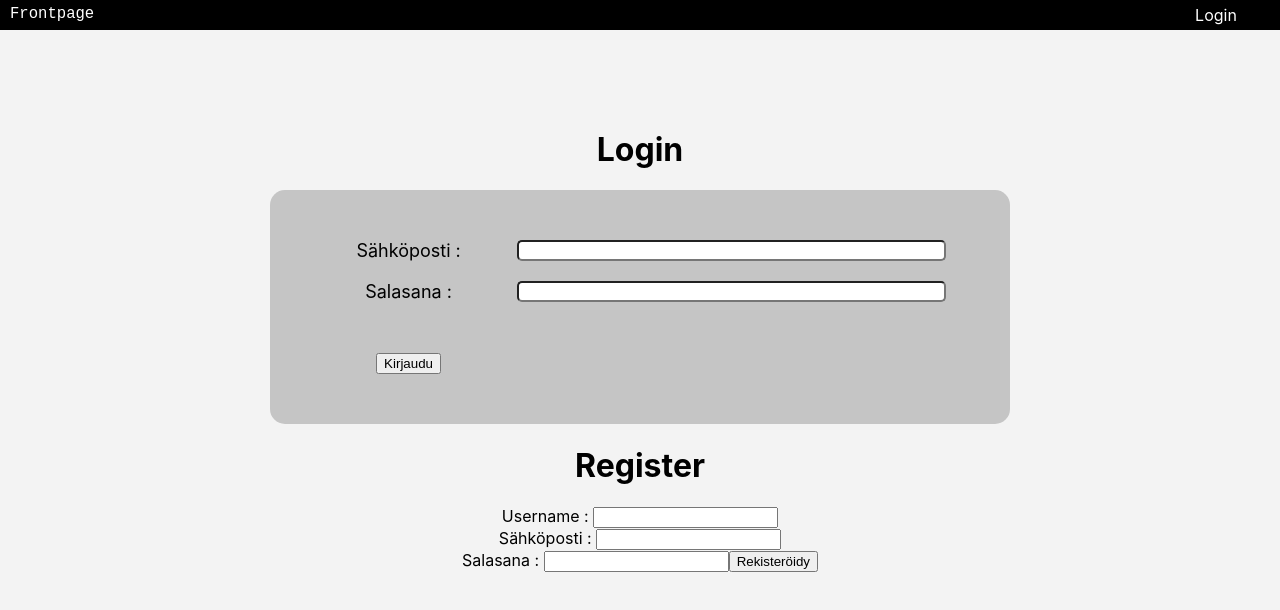
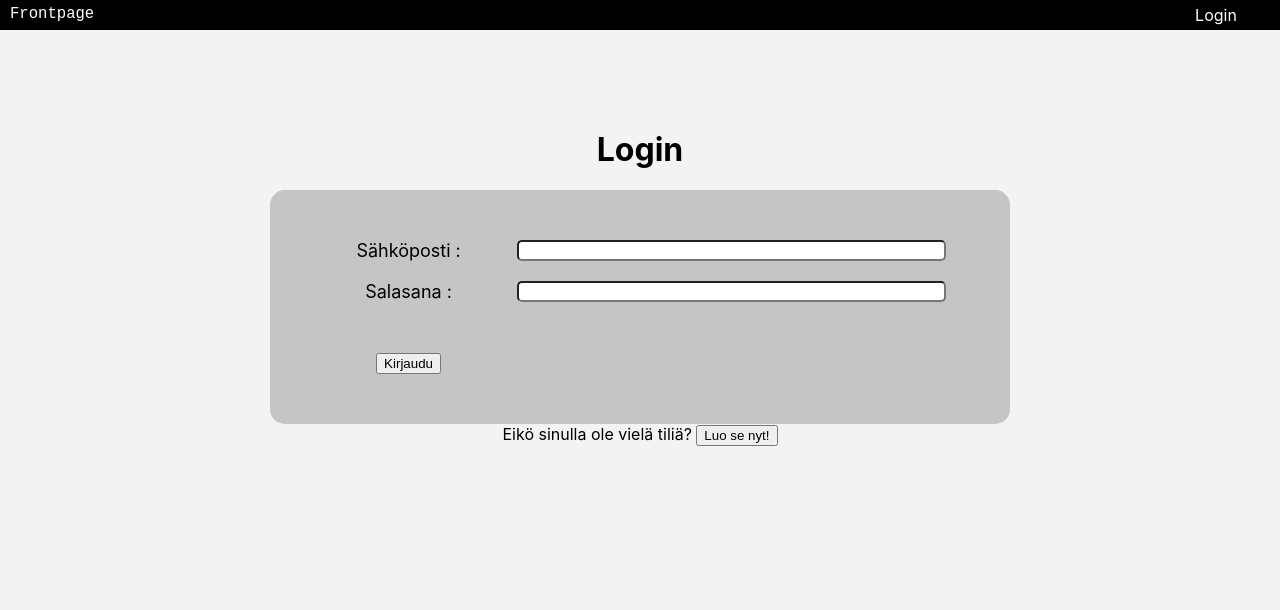
Before and after one commit to theCoffeehound/frontpage, a React (Create React App) app in the folder client/: page /authentication in a window 1280 px wide. Shown: the top 610 px of the page. Built offline with nearby package versions, Linux system fonts and the light colour scheme; a web font is replaced by a local one.

Commit message:
Ehdollinen renderöinti kirjautumiseen/rekisteröitymiseen

```diff
--- a/client/src/components/Login.jsx
+++ b/client/src/components/Login.jsx
@@ -1,7 +1,14 @@
-import React from "react";
+import React, { useContext } from "react";
 import '../styles/Login.css';
 
+import { UserContext, UserProvider } from "../contexts/UserContext";
+import { Link } from "react-router-dom";
+
+
 function Login() {
+
+
+    const { logorreg, setLogorreg } = useContext(UserContext);
     return (
         <div className="login">
             <h1>Login</h1>
@@ -14,6 +21,9 @@ function Login() {
                         <button type="submit">Kirjaudu</button>
                     </div>
             </div>
+            <div>
+                <span>Eikö sinulla ole vielä tiliä? <button onClick={() => {setLogorreg(false); console.log(`${logorreg}`)}}>Luo se nyt!</button></span>
+            </div>
         </div>
     );
 }
--- a/client/src/components/Navbar.jsx
+++ b/client/src/components/Navbar.jsx
@@ -8,11 +8,12 @@ import { UserContext, UserProvider } from "../contexts/UserContext";
 function Navbar(){
 
     const { user, setUser } = useContext(UserContext);
+    const { logorreg, setLogorreg } = useContext(UserContext);
 
     return(
         <div className='navigation-bar'>
             <Link className='navigation-bar-title' to="/">Frontpage</Link>
-            { user.loginState ? <Link to="/" >Kirjaudu Ulos!</Link> : <Link className="navigation-bar-login" to="/authentication">Login</Link>}
+            { user.loginState ? <Link to="/" >Kirjaudu Ulos!</Link> : <Link className="navigation-bar-login" to="/authentication" onClick={() => {setLogorreg(true); console.log(`${logorreg}`)}}>Login</Link>}
         </div>
     );
 };
--- a/client/src/contexts/UserContext.js
+++ b/client/src/contexts/UserContext.js
@@ -16,6 +16,12 @@ export const UserProvider = ({ children }) => {
         haku_uid: ""
     });
 
+    const [logorreg, setLogorreg] = useState(
+        {
+            logorreg_state: false
+        }
+    );
+
     const [muokkaus, setMuokkaus] = useState({
         muokkaus_url: "/",
         muokkaus_storyid: "",
@@ -28,7 +34,7 @@ export const UserProvider = ({ children }) => {
     });
 
     return(
-        <UserContext.Provider value={{user, setUser, haku, setHaku, muokkaus, setMuokkaus}}>
+        <UserContext.Provider value={{user, setUser, haku, setHaku, muokkaus, setMuokkaus, logorreg, setLogorreg}}>
             { children }
         </UserContext.Provider>
     );
--- a/client/src/pages/Authenticate.jsx
+++ b/client/src/pages/Authenticate.jsx
@@ -1,15 +1,22 @@
-import React from "react";
+import React, { useState } from "react";
+import { useContext } from "react";
 import Login from "../components/Login";
 import Register from "../components/Register";
+import { UserContext } from "../contexts/UserContext";
 
 
 function Authentication(){
 
+
+    const { logorreg } = useContext(UserContext);
+
     return(
         <div className="container">
             <div className="formi-container">
-                <Login />
-                <Register />
+
+                { logorreg ? <Login /> : <Register />}
+
+
             </div>
             <div className="teksti">
 
```
